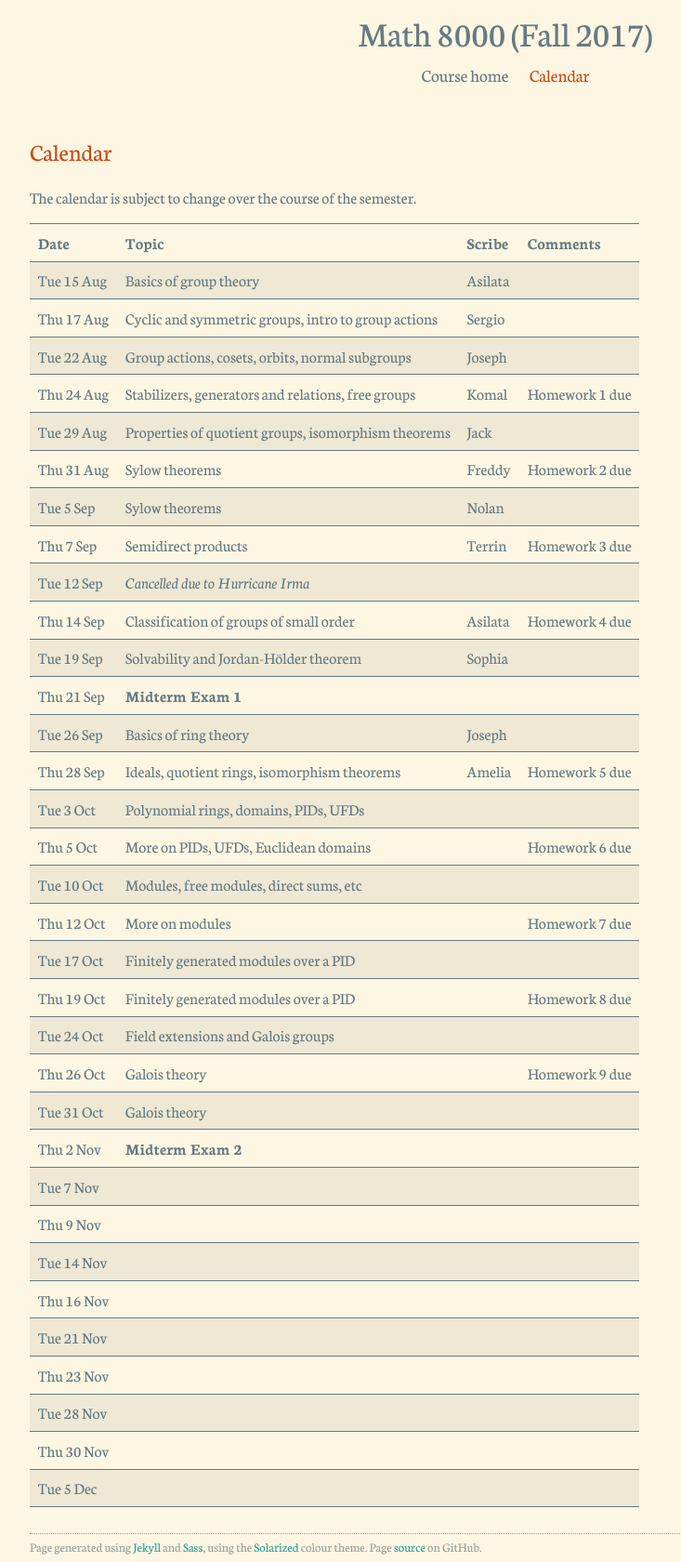
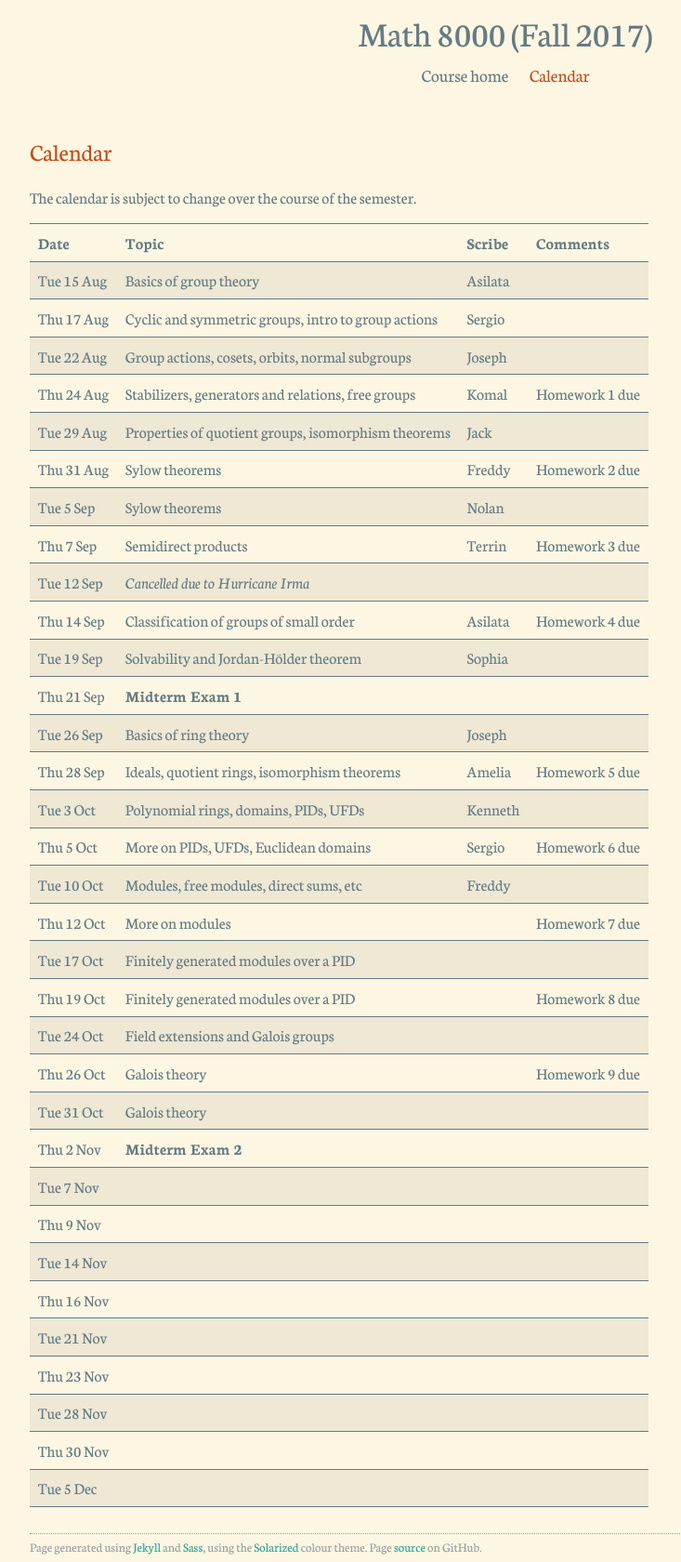
Before and after one commit to asilata/8000fall17, a Jekyll site: the page built from calendar.md, in a window 1280 px wide. Shown: the whole page at 93% size, without its empty margins (96-829 px from the left). Built offline with Jekyll 4.4.1, drawn with Linux system fonts in a browser that asks for light colours.

Commit message:
Updated calendar

```diff
--- a/_data/calendar.yml
+++ b/_data/calendar.yml
@@ -70,17 +70,17 @@
 
 - date: "2017-10-03"
   topic: Polynomial rings, domains, PIDs, UFDs
-  scribe:
+  scribe: Kenneth
   comments:
 
 - date: "2017-10-05"
   topic: More on PIDs, UFDs, Euclidean domains
-  scribe:
+  scribe: Sergio
   comments: Homework 6 due
 
 - date: "2017-10-10"
   topic: Modules, free modules, direct sums, etc
-  scribe:
+  scribe: Freddy
   comments:
 
 - date: "2017-10-12"
```
